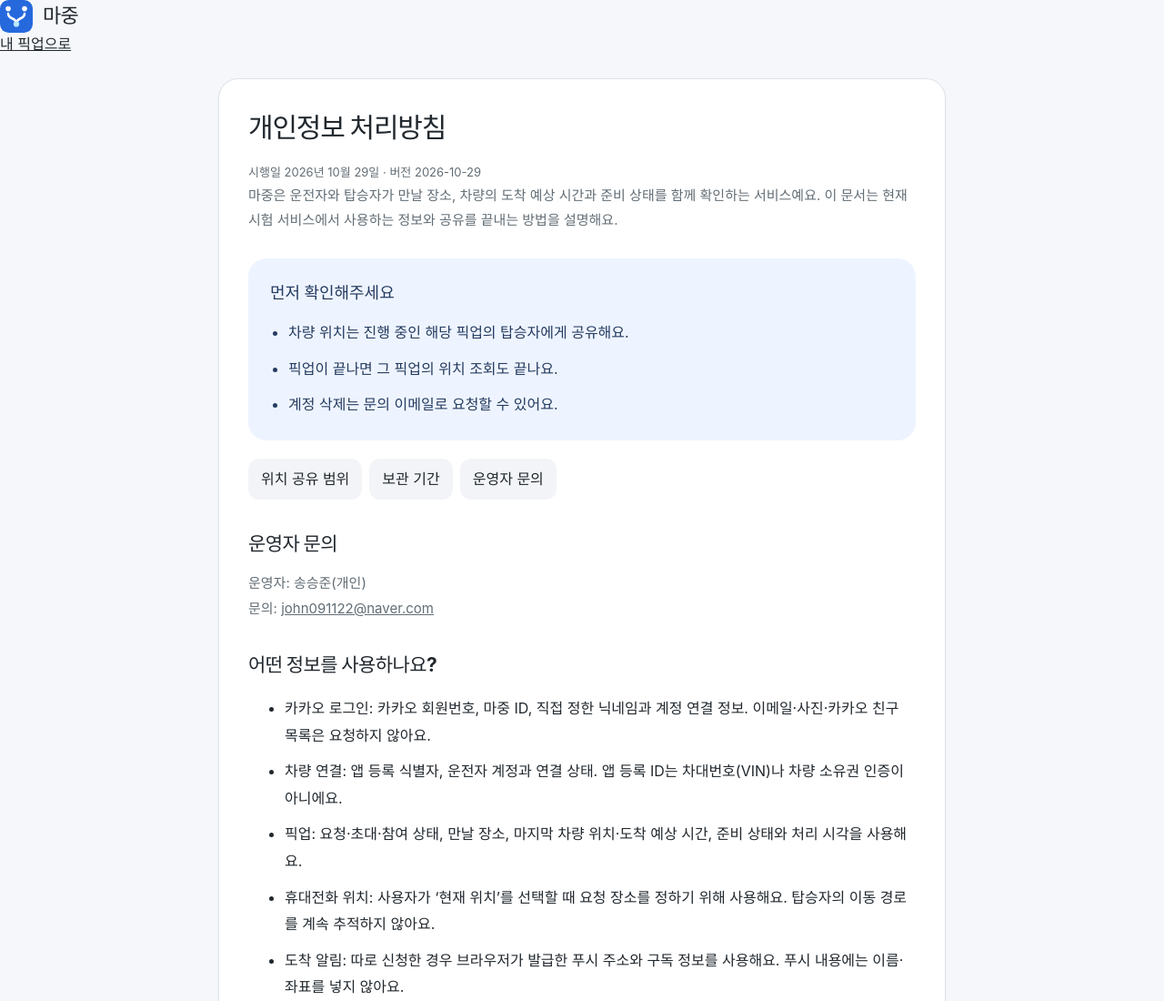
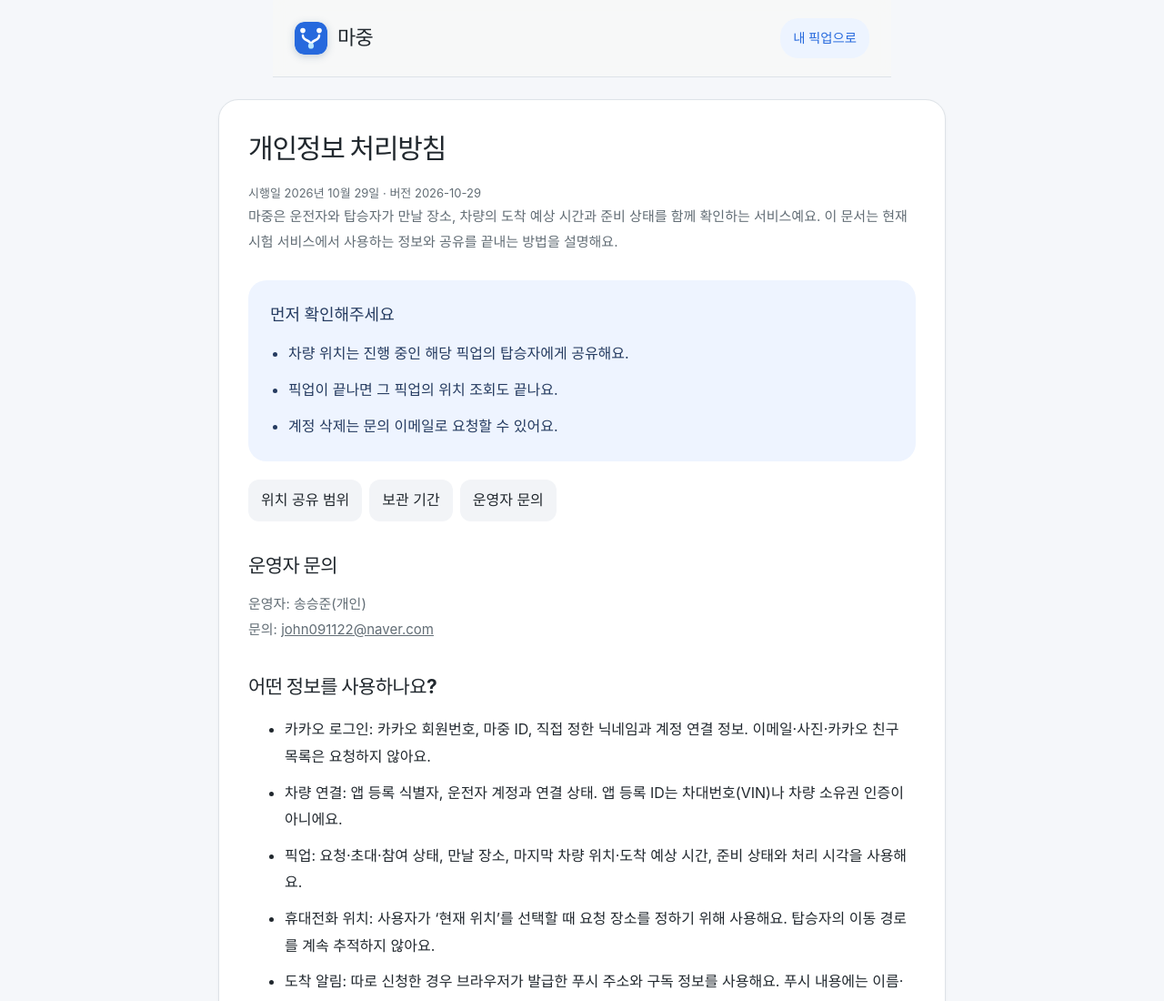
Before and after one commit to majung-team/majung-web, a website: page privacy.html in a window 1280 px wide. Shown: the top 1100 px of the page at 91% size. Drawn offline with Linux system fonts and the light colour scheme.

Commit message:
fix(web): 안내 페이지 상단을 공통 헤더와 맞춤

```diff
--- a/privacy.html
+++ b/privacy.html
@@ -1,6 +1,6 @@
 <!doctype html>
 <html lang="ko"><head><meta charset="utf-8"><meta name="viewport" content="width=device-width,initial-scale=1"><title>개인정보 처리방침 · 마중</title><link rel="icon" href="/favicon.svg" type="image/svg+xml"><link rel="stylesheet" href="/style.css"><link rel="stylesheet" href="/account.css"></head>
-<body><header class="app-header"><a class="brand" href="/account"><img src="/favicon.svg" alt="" width="36" height="36">마중</a><a class="secondary-link" href="/account">내 픽업으로</a></header><main id="main" class="privacy-content"><article class="card"><h1>개인정보 처리방침</h1><p class="hint">시행일 2026년 10월 29일 · 버전 2026-10-29</p><p>마중은 운전자와 탑승자가 만날 장소, 차량의 도착 예상 시간과 준비 상태를 함께 확인하는 서비스예요. 이 문서는 현재 시험 서비스에서 사용하는 정보와 공유를 끝내는 방법을 설명해요.</p>
+<body><header class="topbar"><a class="brand" href="/account"><img class="mark" src="/favicon.svg" alt="" width="36" height="36">마중</a><a class="account-home" href="/account">내 픽업으로</a></header><main id="main" class="privacy-content"><article class="card"><h1>개인정보 처리방침</h1><p class="hint">시행일 2026년 10월 29일 · 버전 2026-10-29</p><p>마중은 운전자와 탑승자가 만날 장소, 차량의 도착 예상 시간과 준비 상태를 함께 확인하는 서비스예요. 이 문서는 현재 시험 서비스에서 사용하는 정보와 공유를 끝내는 방법을 설명해요.</p>
 <aside class="privacy-summary" aria-label="핵심 안내"><strong>먼저 확인해주세요</strong><ul><li>차량 위치는 진행 중인 해당 픽업의 탑승자에게 공유해요.</li><li>픽업이 끝나면 그 픽업의 위치 조회도 끝나요.</li><li>계정 삭제는 문의 이메일로 요청할 수 있어요.</li></ul></aside><nav class="privacy-nav" aria-label="안내 바로가기"><a href="#sharing">위치 공유 범위</a><a href="#retention">보관 기간</a><a href="#contact">운영자 문의</a></nav><h2 id="contact">운영자 문의</h2><p>운영자: 송승준(개인)<br>문의: <a href="mailto:john091122@naver.com">john091122@naver.com</a></p>
 <h2>어떤 정보를 사용하나요?</h2><ul><li>카카오 로그인: 카카오 회원번호, 마중 ID, 직접 정한 닉네임과 계정 연결 정보. 이메일·사진·카카오 친구 목록은 요청하지 않아요.</li><li>차량 연결: 앱 등록 식별자, 운전자 계정과 연결 상태. 앱 등록 ID는 차대번호(VIN)나 차량 소유권 인증이 아니에요.</li><li>픽업: 요청·초대·참여 상태, 만날 장소, 마지막 차량 위치·도착 예상 시간, 준비 상태와 처리 시각을 사용해요.</li><li>휴대전화 위치: 사용자가 ‘현재 위치’를 선택할 때 요청 장소를 정하기 위해 사용해요. 탑승자의 이동 경로를 계속 추적하지 않아요.</li><li>도착 알림: 따로 신청한 경우 브라우저가 발급한 푸시 주소와 구독 정보를 사용해요. 푸시 내용에는 이름·좌표를 넣지 않아요.</li></ul>
 <h2 id="sharing">누가 위치를 볼 수 있나요?</h2><p>진행 중인 해당 픽업의 권한이 있는 탑승자에게 차량 위치와 예상 시간을 제공해요. 사람 검색이나 계정 연결만으로 위치를 공개하지 않아요. 대기 중인 다른 탑승자의 이름·장소·위치를 공개하지 않아요. 예상 시간은 차량 SDK에서 받은 값이며 교통 상황을 서버가 직접 계산한 결과가 아니에요.</p>
```
